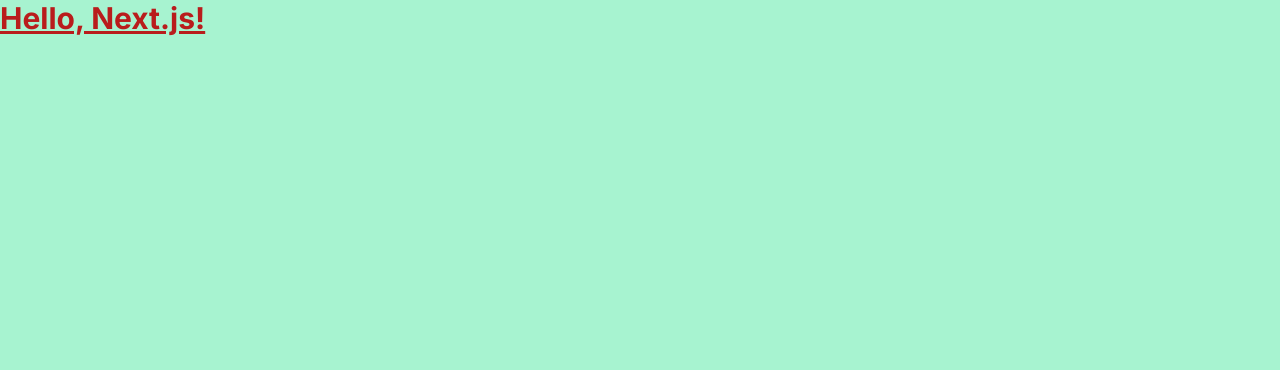
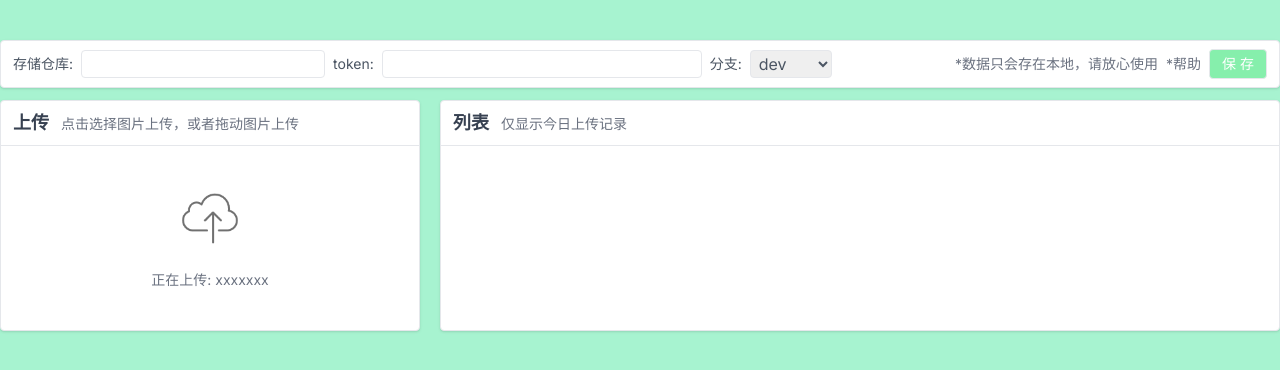
Before and after one commit to j20cc/git-jsdelivr-cdn, a Next.js app: page / in a window 1280 px wide. Shown: the top 370 px of the page. Built offline with nearby package versions, Linux system fonts and the light colour scheme.

Commit message:
基础功能

```diff
--- /dev/null
+++ b/app/api/images/route.js
@@ -0,0 +1,59 @@
+import { getCurrentDate } from "@/utils/helper";
+import { Octokit } from "@octokit/core";
+import { NextResponse } from "next/server";
+
+async function getTrees(token, owner, repo, sha) {
+  try {
+    // Octokit.js
+    // https://github.com/octokit/core.js#readme
+    const octokit = new Octokit({ auth: token })
+    const res = await octokit.request("GET /repos/{owner}/{repo}/git/trees/{tree_sha}", {
+      owner: owner,
+      repo: repo,
+      tree_sha: sha,
+      headers: {
+        "X-GitHub-Api-Version": "2022-11-28"
+      }
+    })
+
+    return res.data.tree
+  } catch (error) {
+    return NextResponse.json({ message: "get images fail" }, { status: 400 })
+  }
+}
+
+export async function GET(req) {
+  const { searchParams } = new URL(req.url)
+  const token = searchParams.get("token")
+  const owner = searchParams.get("owner")
+  const repo = searchParams.get("repo")
+  const branch = searchParams.get("branch")
+  const sha = searchParams.get("sha")
+
+  let list = []
+  const top_path = "images"
+  const trees = await getTrees(token, owner, repo, branch)
+  const image_tree = trees.filter(item => item.path == top_path)
+  if (image_tree.length == 0) {
+    return NextResponse.json({ list })
+  }
+
+  let date_trees = await getTrees(token, owner, repo, image_tree[0].sha)
+  date_trees = date_trees.filter(item => item.type == "tree" && item.path == getCurrentDate())
+  if (date_trees.length == 0) {
+    return NextResponse.json({ list })
+  }
+
+  const second_path = date_trees[0].path
+  let img_trees = await getTrees(token, owner, repo, date_trees[0].sha)
+  img_trees = img_trees.filter(item => item.type == "blob")
+
+  list = img_trees.map(item => {
+    const path = `${top_path}/${second_path}/${item.path}`
+    const raw_url = getRawUrl(owner, repo, branch, path)
+    const cdn_url = getCdnUrl(owner, repo, branch, path)
+    return { raw_url, cdn_url }
+  })
+
+  return NextResponse.json({ list })
+};
--- /dev/null
+++ b/app/api/upload/route.js
@@ -0,0 +1,54 @@
+import { Octokit } from "@octokit/core";
+import { NextResponse } from "next/server";
+const { createHash } = require("crypto");
+import { getCurrentDate, generateRandomNumber, getRawUrl, getCdnUrl } from "@/utils/helper";
+import { top_path } from "@/utils/const"; const from "@/utils/const";
+
+const home_page = "https://ipic.j20.cc"
+const committer_name = "luke_44"
+const committer_email = "luke_44@163.com"
+
+export async function POST(req) {
+  const form = await req.formData()
+  const file = form.get("file")
+  const buffer = Buffer.from(await file.arrayBuffer());
+  const bs64 = buffer.toString("base64");
+  const sha1Hash = createHash("sha1").update(buffer).digest("hex");
+  const token = form.get("token")
+  const branch = form.get("branch")
+  const owner = form.get("owner")
+  const repo = form.get("repo")
+  const path = `${top_path}/${getCurrentDate()}/${generateRandomNumber()}_${file.name} `
+
+  try {
+    // Octokit.js
+    // https://github.com/octokit/core.js#readme
+    const octokit = new Octokit({ auth: token })
+    const res = await octokit.request("PUT /repos/{owner}/{repo}/contents/{path}", {
+      owner: owner,
+      repo: repo,
+      path: path,
+      message: `upload by ${home_page} `,
+      committer: {
+        name: committer_name,
+        email: committer_email
+      },
+      content: bs64,
+      branch: branch,
+      sha: sha1Hash,
+      headers: {
+        "X-GitHub-Api-Version": "2022-11-28"
+      }
+    })
+  } catch (error) {
+    return NextResponse.json({ message: "upload fail" }, { status: 400 })
+  }
+
+  if (res.status == 201) {
+    const raw_url = getRawUrl(owner, repo, branch, path)
+    const cdn_url = getCdnUrl(owner, repo, branch, path)
+    return NextResponse.json({ raw_url, cdn_url })
+  }
+
+  return NextResponse.json({ message: "upload fail" }, { status: 400 })
+};
--- a/app/page.js
+++ b/app/page.js
@@ -1,7 +1,147 @@
+'use client'
+import Image from 'next/image'
+import { useState } from 'react';
+
 export default function Page() {
+  const handleFileChange = async (event) => {
+    let f = event.target.files[0]
+    const base64 = await toBase64(f);
+    console.log("selectedFile", base64);
+  };
+
+  const toBase64 = (file) => {
+    return new Promise((resolve, reject) => {
+      const fileReader = new FileReader();
+
+      fileReader.readAsDataURL(file);
+
+      fileReader.onload = () => {
+        resolve(fileReader.result);
+      };
+
+      fileReader.onerror = (error) => {
+        reject(error);
+      };
+    });
+  };
+
+  const parseRepoUrl = (url) => {
+    const githubLinkRegex = /^(?:https?:\/\/)?(?:www\.)?github\.com\/([A-Za-z0-9_-]+)\/([A-Za-z0-9_-]+)(?:\/.*)?$/;
+    const match = url.match(githubLinkRegex);
+    if (match) {
+      const owner = match[1]
+      const repo = match[2]
+      return { owner, repo }
+    } else {
+      return false
+    }
+  }
+
+  const [dragging, setDragging] = useState(false);
+  const [selectedFile, setSelectedFile] = useState(null);
+
+  const handleDragEnter = (e) => {
+    e.preventDefault();
+    setDragging(true);
+  };
+
+  const handleDragLeave = (e) => {
+    e.preventDefault();
+    setDragging(false);
+  };
+
+  const handleDragOver = (e) => {
+    e.preventDefault();
+  };
+
+  const handleDrop = (e) => {
+    e.preventDefault();
+    setDragging(false);
+
+    const file = e.dataTransfer.files[0];
+    console.log(file);
+    setSelectedFile(file);
+  };
+
+  const [url, setUrl] = useState('')
+  const [branches, setBranches] = useState(['master'])
+
+  const handleParseGithub = () => {
+    const info = parseRepoUrl(url);
+    if (info) {
+      const owner_repo = `${info.owner}/${info.repo}`
+      setUrl(owner_repo)
+      fetch(`https://api.github.com/repos/${owner_repo}/branches`)
+        .then(response => response.json())
+        .then(json => {
+          // const list = json.map(item => item.name)
+          console.log(json);
+        })
+        .catch(err => console.log('Request Failed', err));
+    }
+  }
+
+  // https://api.github.com/repos/tw93/Maple/branches
   return (
-    <div className="container mx-auto">
-      <h1 className="text-3xl font-bold underline text-red-700">Hello, Next.js!</h1>
+    <div className="container mx-auto py-10">
+      <div className="bg-white border shadow rounded px-3 py-2 flex items-center">
+        <div className="flex items-center">
+          <p className='text-gray-600 text-sm'>存储仓库:</p>
+          <input
+            value={url} onChange={e => setUrl(e.target.value)} onBlur={handleParseGithub}
+            type="text" className='border text-gray-600 rounded h-7 px-1 ml-2 focus:outline-none' />
+        </div>
+
+        <div className="flex items-center ml-2">
+          <p className='text-gray-600 text-sm'>token:</p>
+          <input type="text" className='w-80  border text-gray-600 rounded h-7 px-1 ml-2 focus:outline-none' />
+        </div>
+        <div className="flex items-center ml-2">
+          <p className='text-gray-600 text-sm'>分支:</p>
+          <select defaultValue={"dev"} className='border text-gray-600 rounded h-7 px-1 ml-2 focus:outline-none'>
+            <option value="master">master</option>
+            <option value="dev">dev</option>
+          </select>
+        </div>
+        <div className="flex items-baseline ml-auto">
+          <p className='text-gray-500 text-sm'>*数据只会存在本地，请放心使用</p>
+          <p className='text-gray-500 text-sm ml-2'>*帮助</p>
+          <button className='bg-green-300 text-white text-sm border rounded px-3 py-1 ml-2'>保 存</button>
+        </div>
+      </div>
+      <div className="flex mt-3">
+        <div className="bg-white border shadow rounded w-1/3">
+          <div
+            onDragEnter={handleDragEnter}
+            onDragLeave={handleDragLeave}
+            onDragOver={handleDragOver}
+            onDrop={handleDrop}
+            className="px-3 flex items-baseline border-b py-2">
+            <p className="text-gray-700 text-lg font-bold">上传</p>
+            <p className="text-gray-500 text-sm ml-3">点击选择图片上传，或者拖动图片上传</p>
+          </div>
+
+          <div
+            onClick={() => document.getElementById("fileInput").click()}
+            className="flex-row py-10 cursor-pointer">
+            <Image src="/assets/upload.png" alt="upload" width="64" height="64" className="mx-auto" />
+            <input
+              id="fileInput"
+              type="file"
+              style={{ display: "none" }}
+              onChange={handleFileChange}
+            />
+            <p className="text-gray-500 text-sm mt-5 text-center">正在上传: xxxxxxx</p>
+          </div>
+        </div>
+
+        <div className="bg-white border shadow rounded w-2/3 ml-5">
+          <div className="px-3 flex items-baseline border-b py-2">
+            <p className="text-gray-700 text-lg font-bold">列表</p>
+            <p className="text-gray-500 text-sm ml-3">仅显示今日上传记录</p>
+          </div>
+        </div>
+      </div>
     </div>
   )
 }
--- a/package.json
+++ b/package.json
@@ -9,8 +9,10 @@
     "lint": "next lint"
   },
   "dependencies": {
+    "@octokit/core": "^5.0.0",
     "eslint": "8.45.0",
     "eslint-config-next": "13.4.12",
+    "formidable": "^3.5.0",
     "next": "13.4.12",
     "react": "18.2.0",
     "react-dom": "18.2.0"
--- /dev/null
+++ b/utils/const.js
@@ -0,0 +1 @@
+export const top_path = "images"
--- /dev/null
+++ b/utils/helper.js
@@ -0,0 +1,29 @@
+function getCurrentDate() {
+  const today = new Date();
+  const year = today.getFullYear();
+  const month = String(today.getMonth() + 1).padStart(2, "0");
+  const day = String(today.getDate()).padStart(2, "0");
+
+  return `${year}${month}${day}`;
+}
+
+function generateRandomNumber() {
+  const min = 10000; // 1 万
+  const max = 90000; // 9 万 9
+  return Math.floor(Math.random() * (max - min + 1)) + min;
+}
+
+function getRawUrl(owner, repo, branch, path) {
+  return `https://raw.githubusercontent.com/${owner}/${repo}/${branch}/${path}`
+}
+
+function getCdnUrl(owner, repo, branch, path) {
+  return `https://cdn.jsdelivr.net/gh/${owner}/${repo}@${branch}/${path}`
+}
+
+export {
+  getCurrentDate,
+  generateRandomNumber,
+  getRawUrl,
+  getCdnUrl
+}
```
Also changed, not shown: public/assets/upload.png (added), 1 other file (tests, documents, lock files or other folders).
